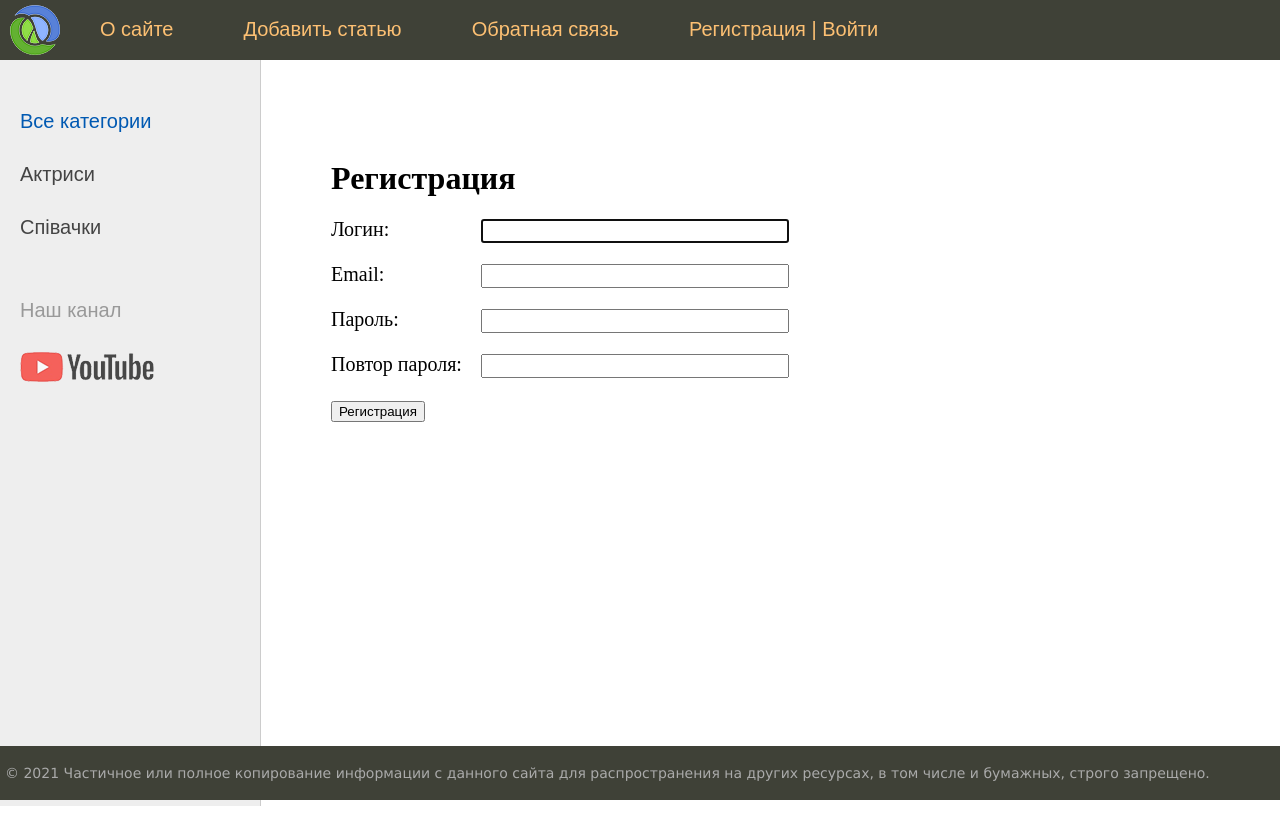
After one commit to Ivan1998-23/Django_women, a Django app: page /register/ in a window 1280 px wide. The commit adds this page. Run offline with Django 4.2, Linux system fonts and the light colour scheme; data comes from the database, SQL or seed files in the repository; both versions use the stored data as it was after the commit.

Commit message:
19. Регистрация пользователей на сайте

```diff
--- a/coolsite/women/forms.py
+++ b/coolsite/women/forms.py
@@ -1,5 +1,8 @@
 #файл для того чтобы описываь форму реестрации
+import username as username
 from django import forms
+from django.contrib.auth.forms import UserCreationForm
+from django.contrib.auth.models import User
 from django.core.exceptions import ValidationError
 
 from .models import *
@@ -32,3 +35,17 @@ class AddPostForm(forms.ModelForm):
         if len(title) > 200:
             raise ValidationError('Длина превышает 200 символов')
         return title
+
+class RegisterUserForm(UserCreationForm):
+    username = forms.CharField(label='Логин', widget=forms.TextInput(attrs={'class': 'form-input'}))
+    email = forms.EmailField(label='Email', widget=forms.EmailInput(attrs={'class': 'form-input'}))
+    password1 = forms.CharField(label='Пароль', widget=forms.PasswordInput(attrs={'class': 'form-input'}))
+    password2 = forms.CharField(label='Повтор пароля', widget=forms.PasswordInput(attrs={'class': 'form-input'}))
+    class Meta:
+        model = User
+        fields = ('username', 'email', 'password1', 'password2')
+        widgets = {
+            'username': forms.TextInput(attrs={'class': 'form-input'}),
+            'password1': forms.PasswordInput(attrs={'class': 'form-input'}),
+            'password2': forms.PasswordInput(attrs={'class': 'form-input'}),
+        }
--- a/coolsite/women/templates/women/base.html
+++ b/coolsite/women/templates/women/base.html
@@ -34,6 +34,7 @@
 								{% endif %}
 							{% endfor %} -->
 							{% show_menu %}
+							<li><a href="{% url 'register' %}">Регистрация</a> | <a href="{% url 'login' %}">Войти</a></li>
 						</ul>
 						<div class="clear"></div>
 					</div>
--- a/coolsite/women/templates/women/list_menu.html
+++ b/coolsite/women/templates/women/list_menu.html
@@ -1,7 +1,3 @@
 {% for m in menu %}
-    {% if not forloop.last %}
-        <li><a href="{% url m.url_name %}" >{{m.title}}</a></li>
-    {% else %}
-        <li class="last"><a href="{% url m.url_name %}">{{m.title}}</a></li>
-    {% endif %}
+    <li><a href="{% url m.url_name %}" >{{m.title}}</a></li>
 {% endfor %}
--- /dev/null
+++ b/coolsite/women/templates/women/register.html
@@ -0,0 +1,14 @@
+{% extends 'women/base.html' %}
+
+{% block content %}
+<h1>{{title}}</h1>
+    <form  method="post">
+        {% csrf_token %}
+        {%  for f in form %}
+            <p><label class="form-label" for="{{ f.id_for_label }}">{{ f.label }}: </label>{{ f }}</p>
+            <div class="form-error">{{ f.errors }}</div>
+        {% endfor %}
+        <button type="submit">Регистрация</button>
+    </form>
+
+{% endblock %}
--- a/coolsite/women/urls.py
+++ b/coolsite/women/urls.py
@@ -7,6 +7,7 @@ urlpatterns = [
     path("addpage/", AddPage.as_view(), name='add_page'),
     path("contact/", contact, name='contact'),
     path("login/", login, name='login'),
+    path("register/", RegisterUser.as_view(), name='register'),
     path("post/<slug:post_slug>/", ShowPost.as_view(), name='post'),
     path("category/<slug:cat_slug>/", WomenCategory.as_view(), name='category'),
 ]
--- a/coolsite/women/utils.py
+++ b/coolsite/women/utils.py
@@ -4,8 +4,7 @@ from .models import *
 
 menu = [{'title': 'О сайте', 'url_name': 'about'},
         {'title': 'Добавить статью', 'url_name': 'add_page'},
-        {'title': 'Обратная связь', 'url_name': 'contact'},
-        {'title': 'Войти', 'url_name': 'login'}
+        {'title': 'Обратная связь', 'url_name': 'contact'}
 ]
 
 
--- a/coolsite/women/views.py
+++ b/coolsite/women/views.py
@@ -1,3 +1,4 @@
+from django.contrib.auth.forms import UserCreationForm
 from django.core.paginator import Paginator
 from django.shortcuts import render, redirect
 from django.http import HttpResponse, HttpResponseNotFound, Http404
@@ -12,7 +13,7 @@ from .utils import *
 
 
 # title это то что написано на сылке
-#menu = ["О сайте", "Добавить статью", "Обратная связь", "Войти"]
+# menu = ["О сайте", "Добавить статью", "Обратная связь", "Войти"]
 
 
 class WomenHome(DataMixin, ListView):
@@ -26,9 +27,9 @@ class WomenHome(DataMixin, ListView):
         c_def = self.get_user_context(title='Головна сторінка')
         return dict(list(context.items()) + list(c_def.items()))
 
-
     def get_queryset(self):
         return Women.objects.filter(is_published=True)
+
 
 # Create your views here.
 # def index(request):
@@ -48,13 +49,16 @@ def about(request):
 
     page_number = request.GET.get('page')
     page_obj = paginator.get_page(page_number)
-    return render(request, 'women/about.html', {'page_obj': page_obj, 'menu' : menu, 'title': 'О сайте'})
+    return render(request, 'women/about.html', {'page_obj': page_obj, 'menu': menu, 'title': 'О сайте'})
+
+
 #
 class AddPage(LoginRequiredMixin, DataMixin, CreateView):
     form_class = AddPostForm
     template_name = 'women/addpage.html'
     success_url = reverse_lazy('home')
     login_url = reverse_lazy('home')
+
     # генерация ошибки "Доступ запрещон"  403 Forbidden
     # raise_exception = True
 
@@ -62,7 +66,6 @@ class AddPage(LoginRequiredMixin, DataMixin, CreateView):
         context = super().get_context_data(**kwargs)
         c_def = self.get_user_context(title='Добавление статьи')
         return dict(list(context.items()) + list(c_def.items()))
-
 
 
 # def addpage(request):
@@ -92,8 +95,8 @@ def login(request):
     return HttpResponse("Авторизация")
 
 
-#Берем запись из модели Вимен у которого первичный ключь pk
-#если не найдена стр. то ошибка 404 (ф-я get_object_or_404)
+# Берем запись из модели Вимен у которого первичный ключь pk
+# если не найдена стр. то ошибка 404 (ф-я get_object_or_404)
 #
 # def show_post(request, post_slug):
 #     post = get_object_or_404(Women, slug=post_slug)
@@ -107,17 +110,17 @@ def login(request):
 #     return render(request, 'women/post.html', context=context)
 
 
-#Создаем клас представлений
-class ShowPost(DataMixin,  DetailView):
+# Создаем клас представлений
+class ShowPost(DataMixin, DetailView):
     model = Women
     template_name = "women/post.html"
     slug_url_kwarg = 'post_slug'
     context_object_name = 'post'
+
     def get_context_data(self, *, object_list=None, **kwargs):
         context = super().get_context_data(**kwargs)
         c_def = self.get_user_context(title=context['post'])
         return dict(list(context.items()) + list(c_def.items()))
-
 
 
 class WomenCategory(DataMixin, ListView):
@@ -128,11 +131,13 @@ class WomenCategory(DataMixin, ListView):
 
     def get_queryset(self):
         return Women.objects.filter(cat__slug=self.kwargs['cat_slug'], is_published=True)
+
     def get_context_data(self, *, object_list=None, **kwargs):
         context = super().get_context_data(**kwargs)
         c_def = self.get_user_context(title='Категория - ' + str(context['posts'][0].cat),
                                       cat_selected=context['posts'][0].cat_id)
         return context
+
 
 # def show_category(request, cat_id):
 #     #выбираем с таблицы Women только те у которых   категория общая
@@ -151,3 +156,14 @@ class WomenCategory(DataMixin, ListView):
 
 def pageNotFound(request, exception):
     return HttpResponseNotFound('<h1>Страница не найдена</h1>')
+
+
+class RegisterUser(DataMixin, CreateView):
+    form_class = RegisterUserForm
+    template_name = 'women/register.html'
+    success_url = reverse_lazy('login')
+
+    def get_context_data(self, *, object_list=None, **kwargs):
+        context = super().get_context_data(**kwargs)
+        c_def = self.get_user_context(title="Регистрация")
+        return dict(list(context.items()) + list(c_def.items()))
```
Also changed, not shown: coolsite/db.sqlite3.
